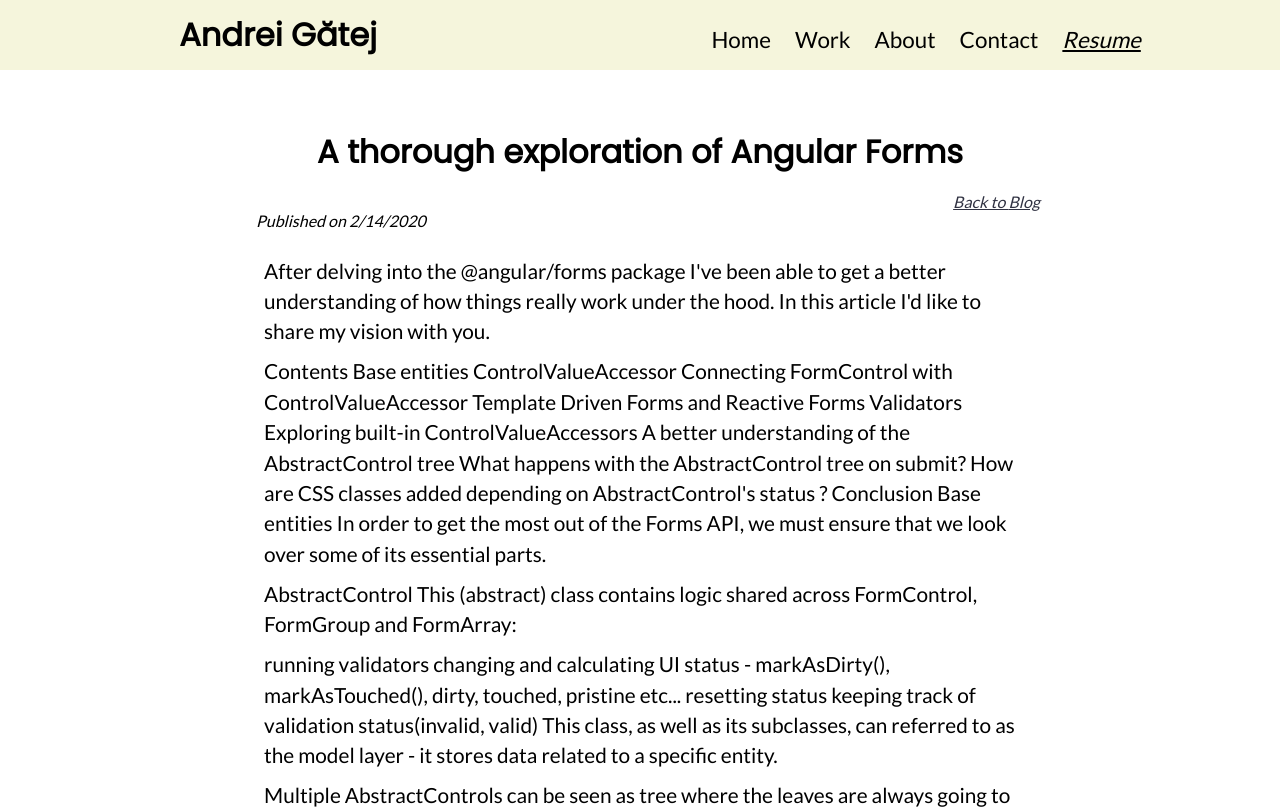
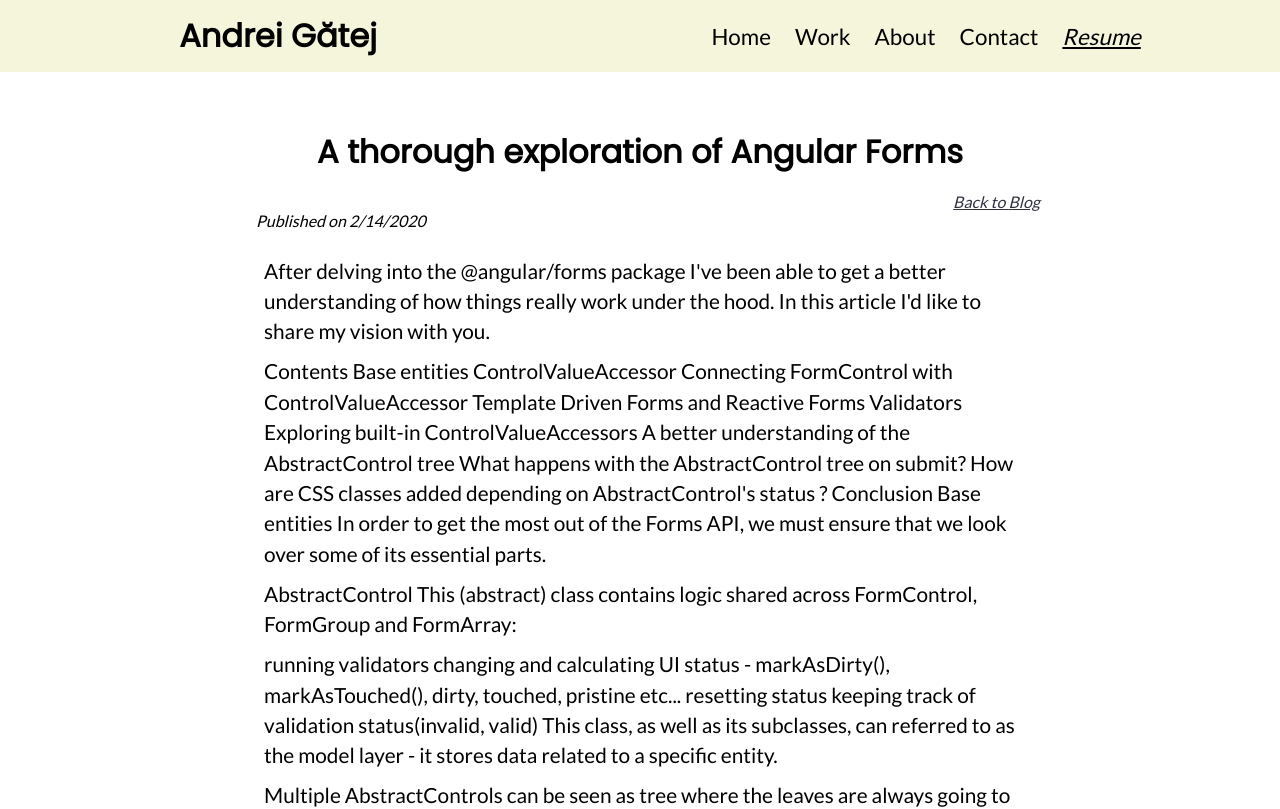
Before and after one commit to Andrei0872/andreigatej.dev, a Gatsby site: page /blog/forms in a window 1280 px wide. Shown: the top 809 px of the page. Built offline with nearby package versions, Linux system fonts and the light colour scheme; Gatsby itself is replaced by a stand-in of ours; some packages are replaced by stand-ins of ours.

Commit message:
refactor(header): use `height` instead of `padding`

```diff
--- a/src/components/header/header.css
+++ b/src/components/header/header.css
@@ -2,11 +2,10 @@
   display: flex;
   justify-content: space-between;
   width: 100%;
-  height: 6vh;
+  height: 9vh;
   background-color: beige;
   position: fixed;
   z-index: 2;
-  padding: 2.2rem 0;
 
   --items-space: 1.5rem;
 }
@@ -35,22 +34,13 @@
   margin-right: var(--items-space, 1.5rem);
   font-size: 1.4rem;
   position: relative;
+  margin-top: 0;
 }
 
 .c-header .c-header__list-container > .c-header__list-item > a.is-external {
   text-decoration: underline;
   font-style: italic;
 }
-
-/* .c-header .c-header__list-container > .c-header__list-item:not(:last-child)::after {
-  content: "";
-  position: absolute;
-  width: 1px;
-  height: calc(100% + 25%);
-  right: calc(var(--items-space) / 2 * -1);
-  background-color: grey;
-  top: -10%;
-} */
 
 .c-header__hamburger {
   display: flex;
@@ -80,7 +70,6 @@
   transition: transform .2s ease, opacity .1s ease;
 }
 
-/* .c-header .c-header__list-container > .c-header__list-item--active {} */
 
 @media all and (max-width: 850px) {
   .c-header .c-header__list-container > .c-header__list-item {
```
